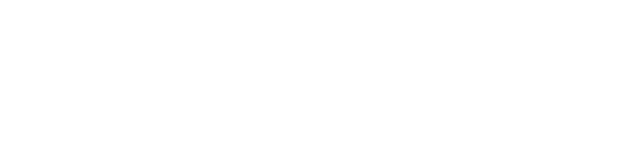
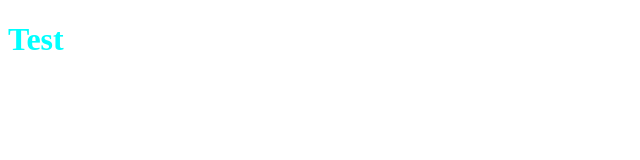
Before and after one commit to ManonBarre/FirstRepository, a plain HTML site: page Index.html in a window 1280 px wide. Shown: the full height of the page, 0-640 px from the left. Drawn offline with Linux system fonts and the light colour scheme.

Commit message:
Ajout modification HTML et lien CSS

```diff
--- a/Index.html
+++ b/Index.html
@@ -4,9 +4,10 @@
     <meta charset="UTF-8">
     <meta http-equiv="X-UA-Compatible" content="IE=edge">
     <meta name="viewport" content="width=device-width, initial-scale=1.0">
+    <link rel="stylesheet" href="./Style/Style.css">
     <title>Document</title>
 </head>
 <body>
-
+    <h1>Test</h1>
 </body>
 </html>
--- /dev/null
+++ b/Style/Style.css
@@ -0,0 +1,3 @@
+h1 {
+    color: aqua;
+}
```
